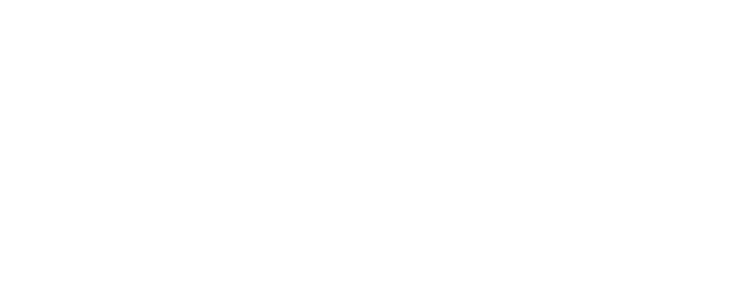
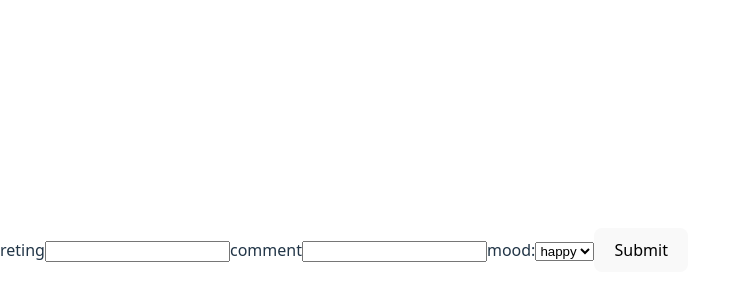
Before and after one commit to maryamlutbaishi/TMS-frontend, a React (Vite) app: page /review in a window 1280 px wide. Before the commit this address had no page. Shown: the part 150-450 px from the top of the page, without its empty margins (0-730 px from the left). Built offline with nearby package versions, Linux system fonts and the light colour scheme; no server answers.

Commit message:
hanle change and handle submit

```diff
--- a/components/reviewForm/ReviewForm.jsx
+++ b/components/reviewForm/ReviewForm.jsx
@@ -1,23 +1,51 @@
 import React from "react";
-import axios from "axios";
+// import axios from "axios";
 import { useState } from "react";
+import { create } from "../../lib/api";
 const ReviewForm = () => {
-    const[formData,setFormData]=useState({
-        reting:"",
-        comment:"",
-        mood:""
-    })
+  const [formData, setFormData] = useState({
+    reting: "",
+    comment: "",
+    mood: "happy",
+  });
+  const handleChange = (event) => {
+    setFormData({ ...formData, [event.target.name]: event.target.value });
+  };
+
+  const handleSubmit = async (event) => {
+    event.preventDefault();
+    const response = await create(formData);
+    console.log(response);
+  };
+
 
   return (
-    <form>
+    <form onSubmit={handleSubmit}>
       <label htmlFor="reting">reting</label>
-      <input id="reting" name="reting" />
+      <input
+        id="reting"
+        name="reting"
+        value={formData.reting}
+        onChange={handleChange}
+      />
 
       <label htmlFor="comment">comment</label>
-      <input id="comment" name="comment" />
+      <input
+        id="comment"
+        name="comment"
+        value={formData.comment}
+        onChange={handleChange}
+      />
 
-      <label htmlFor="mood">mood</label>
-      <input id="mood" name="mood" />
+      <label>
+        mood:
+        <select name="mood" onChange={handleChange}>
+          <option value="happy">happy</option>
+          <option value="sad">sad</option>
+          <option value="angry">angry</option>
+        </select>
+      </label>
+      <button type="submit">Submit</button>
     </form>
   );
 };
--- a/lib/api.js
+++ b/lib/api.js
@@ -20,7 +20,16 @@ const createList = async (data) => {
     console.log(error);
   }
 };
+const create = async (data) => {
+    try {
+        const url = `${URL}/review/new`
+        const response = await axios.post(url, data)
+        return response
+    } catch (error){
+        return error
+    }
+}
 
 //list
 
-export { createList };
+export { createList, create };
--- a/src/App.jsx
+++ b/src/App.jsx
@@ -9,7 +9,7 @@ const App = () => {
     <>
       <Router>
         <Routes>
-
+          <Route path="/review" element={<ReviewForm/>}/>
           <Route path="list" element={<AllLists />} />
           <Route path="search" element={<SearchMovie />} />
         </Routes>
```
